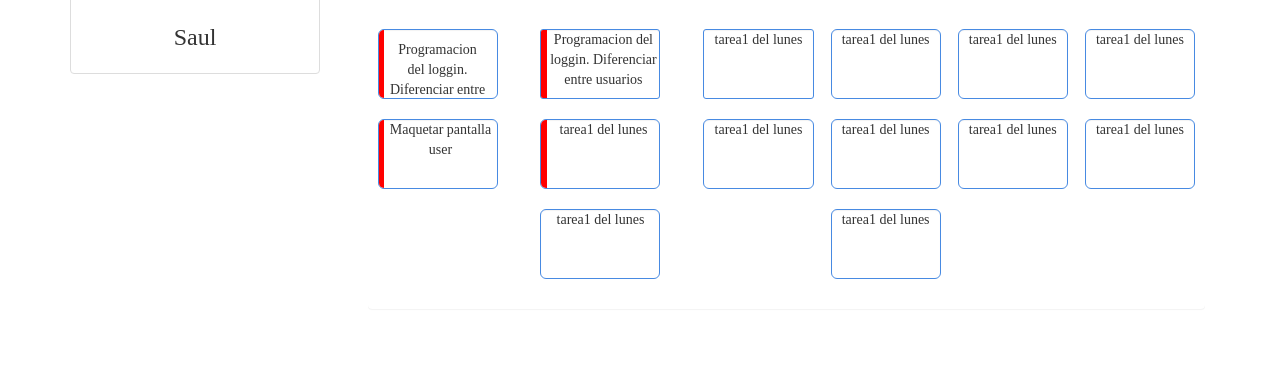
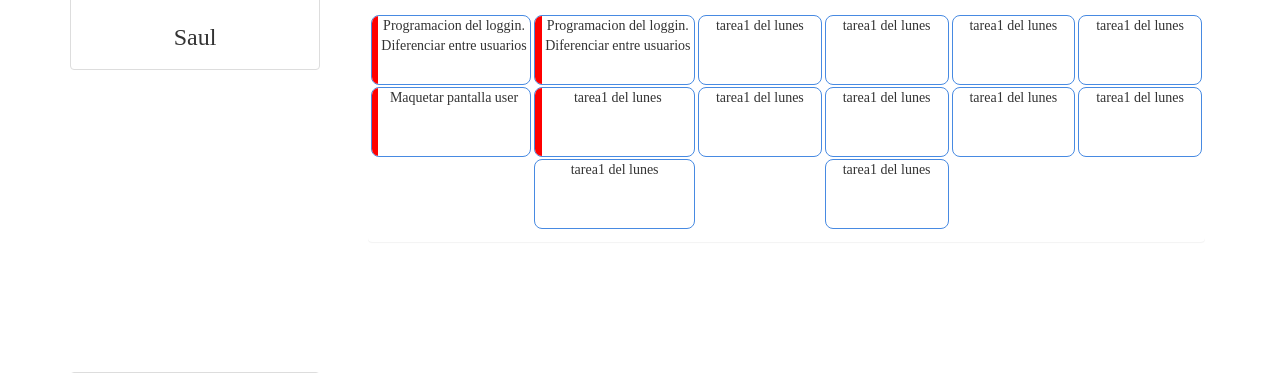
Before and after one commit to sergiomaldonado/daytoday1.0, a PHP site: page /panel.html in a window 1280 px wide. Shown: the part 220-593 px from the top of the page. Run offline with PHP 8.4, Linux system fonts and the light colour scheme; some libraries are stand-ins or nearby versions; some web fonts are replaced.

Commit message:
Actualización de UI

```diff
--- a/css/creative.css
+++ b/css/creative.css
@@ -71,29 +71,29 @@ p {
 #tareas{
   padding-bottom: 200px;
 }
-#tarea{
+.tarea{
   border:solid #478AE2 1px;
   width: 100%;
+  background-color:white;
+max-width: 200px;
+margin: 0 auto;
+text-align: center;
+
+margin-bottom: 2px;
+border-radius: 8px;
+overflow: hidden;
+height: 70px;
+}
+#text-tarea{
 
 }
+td{max-width: 120px; }
+tr{ margin: 2px;}
+table{ margin: 0px;}
 
-.well{
-  border: solid 1px #478AE2;
-  background-color: white;
-  padding: 0px;
-  overflow: hidden;
-  width: 100%;
-  height: 70px;
-  max-width: 120px;
 
-}
-p{font-size: 14px; padding:10px; margin-bottom:10px;}
-#category-color{ float: left; height: 100%; width: 5%; background-color: red; margin: 0px;}
-#tarea-lunes{
-  background-color: red;
-  border-radius: 10px;
-  border: solid 1px blue;
-}
+
+#category-color{ float: left; height: 100%; width: 4%; background-color: red; margin: 0px;}
 
 #separador{
   color: white;
--- a/panel.html
+++ b/panel.html
@@ -55,7 +55,7 @@
               <div class="col-lg-3 col-md-3">
 
 
-                    <div style="width:250px;" class="thumbnail">
+                    <div style="width:250px;" class="thumbnail no-padding">
                       <img src="http://lorempixel.com/400/200/" alt="...">
                       <img style="margin-top:-50px;" width="100px"src="http://lorempixel.com/400/400/" alt="..." class="img-circle">
                       <div class="caption">
@@ -86,7 +86,7 @@
                            <p>Categorias</p>
                          </div>
                         <table class="table">
-                          <tr>
+                          <tr class="no-padding">
                             <td><h4>Lunes</h4></td>
                             <td><h4>Martes</h4></td>
                             <td><h4>Miercoles</h4></td>
@@ -94,44 +94,49 @@
                             <td><h4>Viernes</h4></td>
                             <td><h4>Sabado</h4></td>
                           </tr>
-                          <tr>
-                            <td id="lunes">
+                          <tr  class="no-padding">
+                            <td id="lunes" style="padding:1px; margin:2px 2px 2px;" class="no-padding">
                               <ul class="no-padding">
-                                <li style="list-style:none;"><div  class="well well-lg"> <div id="category-color"></div><p>Programacion del loggin. Diferenciar entre usuarios</p></div></li>
-                                <li style="list-style:none;"><div  class="well well-lg"><div id="category-color"></div>Maquetar pantalla user</div></li>
+                                <li style="list-style:none;">
+                                  <div  class="tarea">
+                                    <div id="category-color"></div>
+                                    <div id="text-tarea">Programacion del loggin. Diferenciar entre usuarios</div>
+                                  </div>
+                                </li>
+                                <li style="list-style:none;"><div  class="tarea"><div id="category-color"></div>Maquetar pantalla user</div></li>
                               </ul>
                             </td>
-                            <td id="Martes">
+                            <td id="Martes" class="no-padding" style="padding:1px; margin:2px 2px 2px;">
                               <ul class="no-padding">
-                                <li style="list-style:none; width:100%; margin-left-20px;"><div class="well well-sm"><div id="category-color"></div>Programacion del loggin. Diferenciar entre usuarios</div></li>
-                                <li style="list-style:none;"><div  class="well well-lg" ><div id="category-color"></div>tarea1 del lunes</div></li>
-                                <li style="list-style:none;"><div class="well well-lg">tarea1 del lunes</div></li>
+                                <li style="list-style:none; width:100%; margin-left-20px;"><div class="tarea"><div id="category-color"></div>Programacion del loggin. Diferenciar entre usuarios</div></li>
+                                <li style="list-style:none;"><div class="tarea"><div id="category-color"></div>tarea1 del lunes</div></li>
+                                <li style="list-style:none;"><div class="tarea">tarea1 del lunes</div></li>
                               </ul>
                             </td>
-                            <td id="Miercoles">
+                            <td id="Miercoles"  style="padding:1px; margin:2px 2px 2px;">
                               <ul class="no-padding">
-                                <li style="list-style:none; width:100%; margin-left-20px;"><div class="well well-sm">tarea1 del lunes</div></li>
-                                <li style="list-style:none;"><div class="well well-lg">tarea1 del lunes</div></li>
+                                <li style="list-style:none; width:100%; margin-left-20px;"><div class="tarea">tarea1 del lunes</div></li>
+                                <li style="list-style:none;"><div class="tarea">tarea1 del lunes</div></li>
                               </ul>
                             </td>
 
-                           <td id="jueves">
+                           <td id="jueves"  style="padding:1px; margin:2px 2px 2px;">
                              <ul class="no-padding">
-                               <li style="list-style:none;"><div class="well well-lg">tarea1 del lunes</div></li>
-                               <li style="list-style:none;"><div class="well well-lg">tarea1 del lunes</div></li>
-                               <li style="list-style:none;"><div class="well well-lg">tarea1 del lunes</div></li>
+                               <li style="list-style:none;"><div class="tarea">tarea1 del lunes</div></li>
+                               <li style="list-style:none;"><div class="tarea">tarea1 del lunes</div></li>
+                               <li style="list-style:none;"><div class="tarea">tarea1 del lunes</div></li>
                              </ul>
                            </td>
-                           <td id="viernes">
+                           <td id="viernes"  style="padding:1px; margin:2px 2px 2px;">
                              <ul class="no-padding">
-                               <li style="list-style:none;"><div class="well well-lg">tarea1 del lunes</div></li>
-                               <li style="list-style:none;"><div class="well well-lg">tarea1 del lunes</div></li>
+                               <li style="list-style:none;"><div class="tarea">tarea1 del lunes</div></li>
+                               <li style="list-style:none;"><div class="tarea">tarea1 del lunes</div></li>
                              </ul>
                            </td>
-                           <td id="sabado">
+                           <td id="sabado"  style="padding:1px; margin:2px 2px 2px;">
                              <ul class="no-padding">
-                               <li style="list-style:none;"><div class="well well-lg">tarea1 del lunes</div></li>
-                               <li style="list-style:none;"><div class="well well-lg">tarea1 del lunes</div></li>
+                               <li style="list-style:none;"><div class="tarea">tarea1 del lunes</div></li>
+                               <li style="list-style:none;"><div class="tarea">tarea1 del lunes</div></li>
                              </ul>
                            </td>
                          </tr>
```
